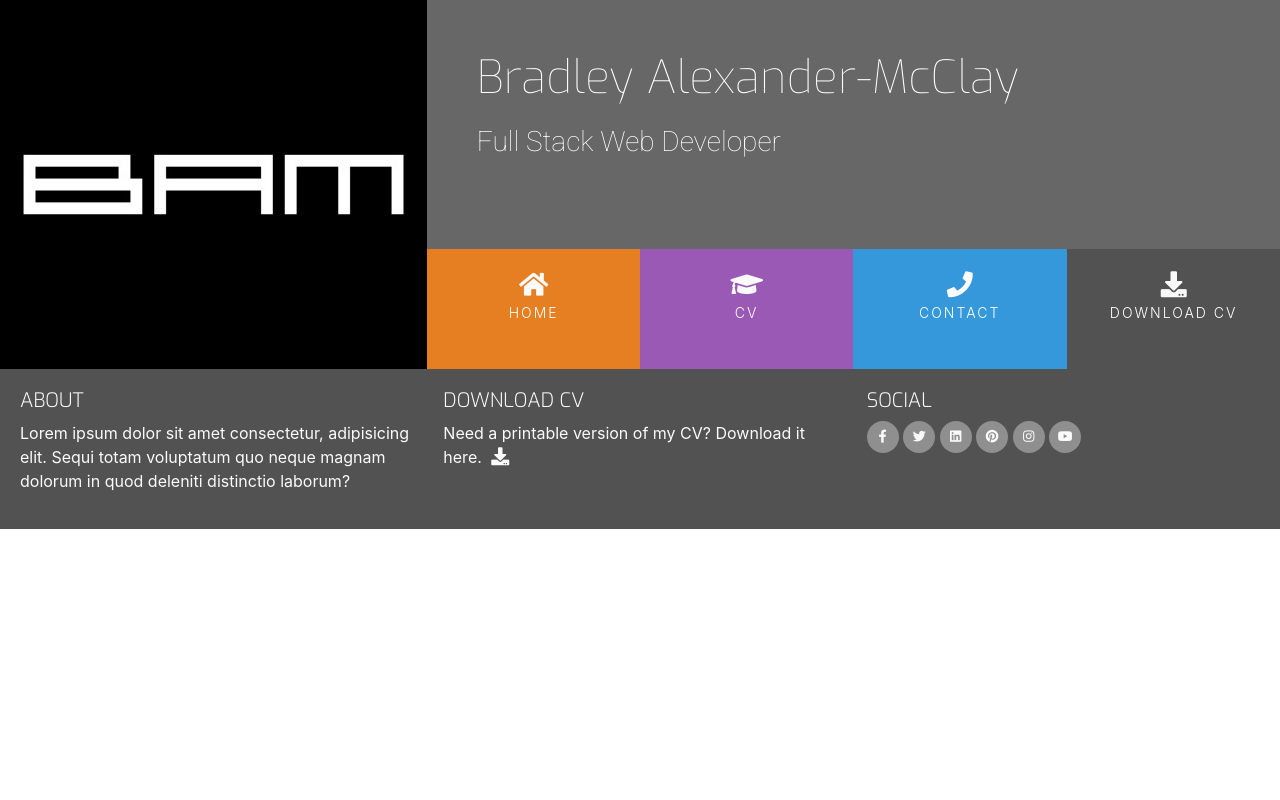
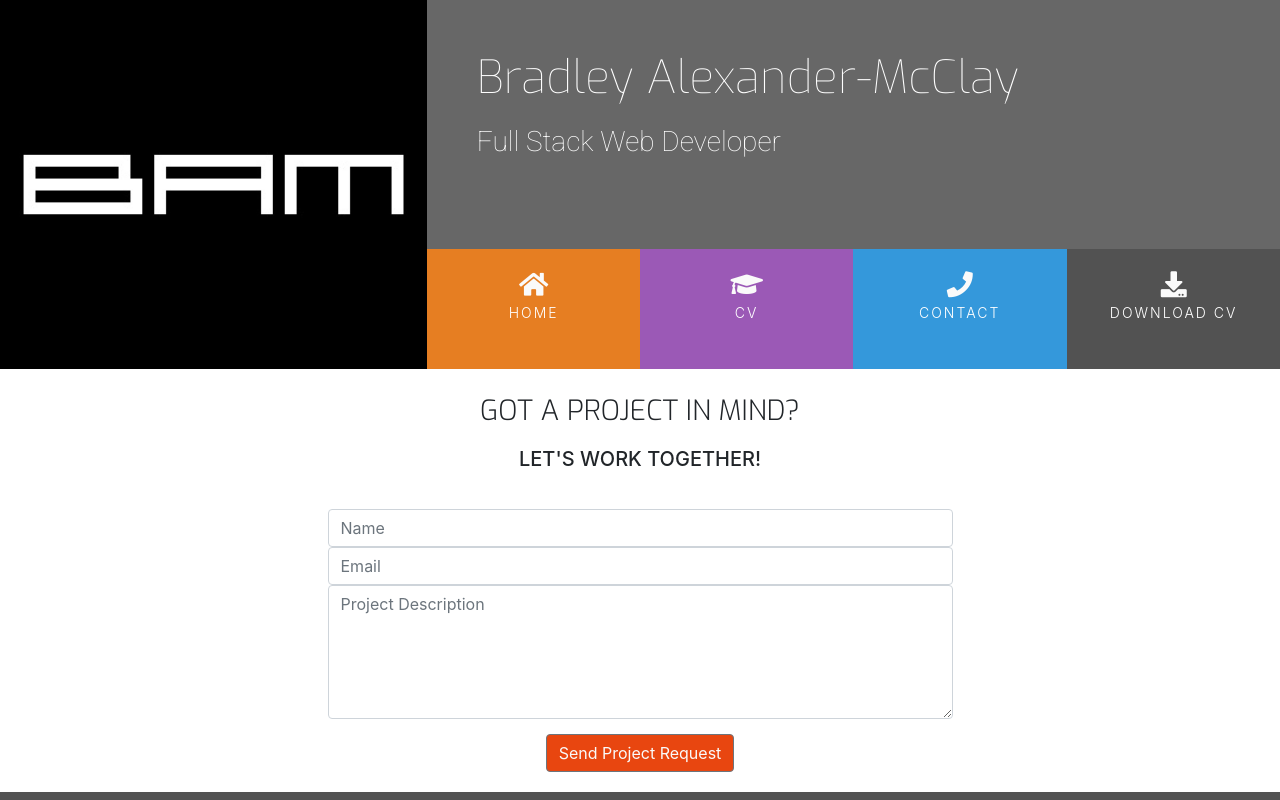
Before and after one commit to McBrAdDeRzZ/CV-Project, a plain HTML site: page contact.html in a window 1280 px wide. Shown: the top 800 px of the page. Drawn offline with nearby package versions, Linux system fonts and the light colour scheme.

Commit message:
Added all content to all pages

```diff
--- a/assets/css/style.css
+++ b/assets/css/style.css
@@ -18,6 +18,10 @@
 
 .bg-color-work-history {
     background-color: #9b59b6;
+}
+
+.bg-color-contact {
+    background-color: #fff;
 }
 
 .ui-menu-color-home {
@@ -337,3 +341,37 @@ footer {
  .history-items {
      margin-bottom: 30px;
  }
+
+ /* Contact Form */
+
+ .contact-heading {
+     font-family: "Exo", sans-serif;
+     font-weight: 300;
+     margin-top: 25px;
+     margin-bottom: 20px;
+ }
+
+ .center-form {
+     padding-top: 10px;
+     margin: 0 auto;
+     max-width: 70%;
+ }
+
+ button[type="submit"] {
+     margin-top: 15px;
+     margin-bottom: 20px;
+     color: #fafafa;
+     background-color: #e84610;
+ }
+
+ /* Media Queries */
+
+ @media (min-width: 992px)
+ {
+     .center-form {
+         padding-top: 30px;
+         min-height: 240px;
+         margin: 0 auto;
+         max-width: 50%;
+     }
+ }
--- a/contact.html
+++ b/contact.html
@@ -27,9 +27,9 @@
                     <div class="col">
                         <ul id="nav" class="list-inline menu-container">
                             <li class="col-6 col-sm-3 ui-menu-color-home list-inline-item menu-item"><a href="index.html" class="hvr-sweep-to-bottom"><i class="fa fa-home" aria-hidden="true"></i><span>Home</span></a></li>
-                            <li class="col-6 col-sm-3 ui-menu-color-cv list-inline-item menu-item"><a href="#" class="hvr-sweep-to-bottom"><i class="fa fa-graduation-cap" aria-hidden="true"></i><span>CV</span></a></li>
-                            <li class="col-6 col-sm-3 ui-menu-color-contact list-inline-item menu-item"><a href="#" class="hvr-sweep-to-bottom"><i class="fa fa-phone" aria-hidden="true"></i><span>Contact</span></a></li>
-                            <li class="col-6 col-sm-3 ui-menu-color-download-cv list-inline-item menu-item"><a href="#" class="hvr-sweep-to-bottom"><i class="fa fa-download" aria-hidden="true"></i><span>Download CV</span></a></li>
+                            <li class="col-6 col-sm-3 ui-menu-color-cv list-inline-item menu-item"><a href="cv.html" class="hvr-sweep-to-bottom"><i class="fa fa-graduation-cap" aria-hidden="true"></i><span>CV</span></a></li>
+                            <li class="col-6 col-sm-3 ui-menu-color-contact list-inline-item menu-item"><a href="contact.html" class="hvr-sweep-to-bottom"><i class="fa fa-phone" aria-hidden="true"></i><span>Contact</span></a></li>
+                            <li class="col-6 col-sm-3 ui-menu-color-download-cv list-inline-item menu-item"><a href="assets/cv/sample-cv.pdf" class="hvr-sweep-to-bottom" target="_blank"><i class="fa fa-download" aria-hidden="true"></i><span>Download CV</span></a></li>
                         </ul>
                     </div>
                 </div>
@@ -37,8 +37,25 @@
         </div>
     </header>
 
-    <section>
-
+    <section class="container-fluid">
+        <div class="row bg-color-contact">
+            <div class="col">
+                <h3 class="contact-heading uppercase text-center">Got a project in mind?</h3>
+                <h5 class="uppercase text-center">Let's work together!</h5>
+                <div class="center-form">
+                    <form>
+                        <input type="text" name="name" id="fullname" class="form-control" placeholder="Name" required>
+                        <input type="email" name="email" id="emailaddress" class="form-control" placeholder="Email" required>
+                        <textarea rows="5" name="projectsummary" id="projectsummary" class="form-control" placeholder="Project Description" required></textarea>
+                        <div class="form-row text-center">
+                            <div class="col">
+                                <button type="submit" class="btn btn-secondary">Send Project Request</button>
+                            </div>
+                        </div>
+                    </form>
+                </div>
+            </div>
+        </div>
     </section>
 
     <footer class="container=fluid">
@@ -50,7 +67,7 @@
             <div class="col-sm-4">
                 <h5 class="uppercase general-sub">Download CV</h5>
                 <p class="inline-block">Need a printable version of my CV? Download it here.
-                    <a href="#" target="_blank" class="cv-pdf">
+                    <a href="assets/cv/sample-cv.pdf" target="_blank" class="cv-pdf">
                         <i class="fa fa-download" aria-hidden="true"></i>
                         <span class="sr-only">Download CV</span>
                     </a>
```
Also changed, not shown: cv.html (+4 -4 lines), index.html (+4 -4 lines), 1 other file.
